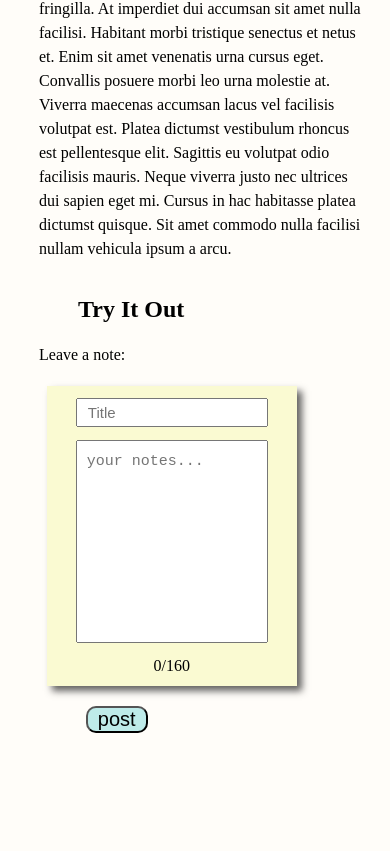
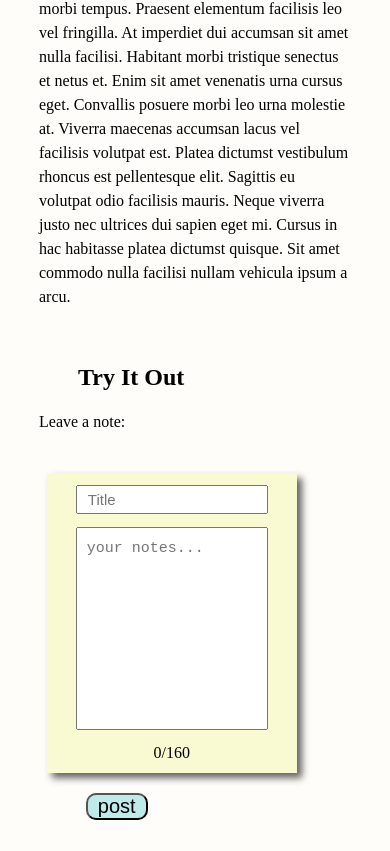
Before and after one commit to RudySj/post-it, a plain HTML site: page index.html in a window 390 px wide. Shown: the part 391-1242 px from the top of the page. Before the commit the page ends 1143 px from the top, so only its background shows below. Drawn offline with Linux system fonts and the light colour scheme; a web font is replaced by a local one.

Commit message:
Clean up

```diff
--- a/index.css
+++ b/index.css
@@ -1,14 +1,14 @@
 * {
-    padding: 0px;
-    margin: 0px;
+    padding: 0;
+    margin: 0;
     box-sizing: border-box;
 }
 
 body {
     height: 100%;
     background-color: #fffdf9;
-    margin: 0px;
-    padding: 0px;
+    margin: 0;
+    padding: 0;
     font-family: 'Ovo', serif;
     /* font-family: 'Montserrat', sans-serif; */
 }
@@ -77,7 +77,7 @@ nav a {
     box-shadow: 5px 5px 7px rgba(33,33,33,.7);
 }
 .sticky-note p {
-    margin: 0% 25% 0% 22%;
+    margin: 0 25% 0 22%;
 }
 .sticky-note input {
     height: 10%;
@@ -98,13 +98,13 @@ nav a {
 
 @media only screen and (max-width: 600px) {
     .container p {
-      margin: 5% 5% 5% 10%;
+      margin: 5% 10% 10% 10%;
     }
     .container h1, .container h2 {
       margin: 4% 20% 0;
     }
     .container button {
-      margin: 5% 22% 5%
+      margin: 5% 22% 8%
     }
 
     .sticky-note {
```
